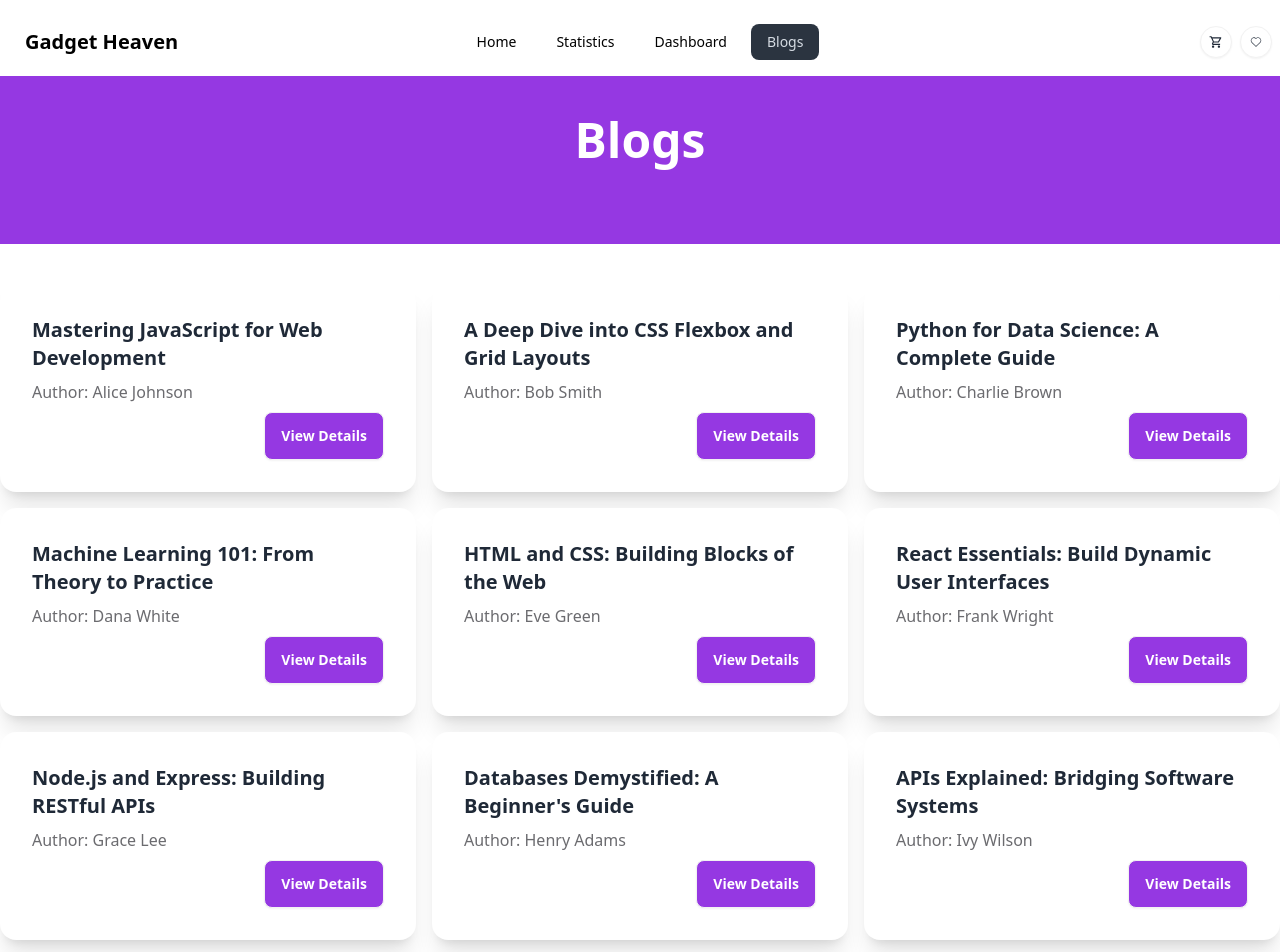
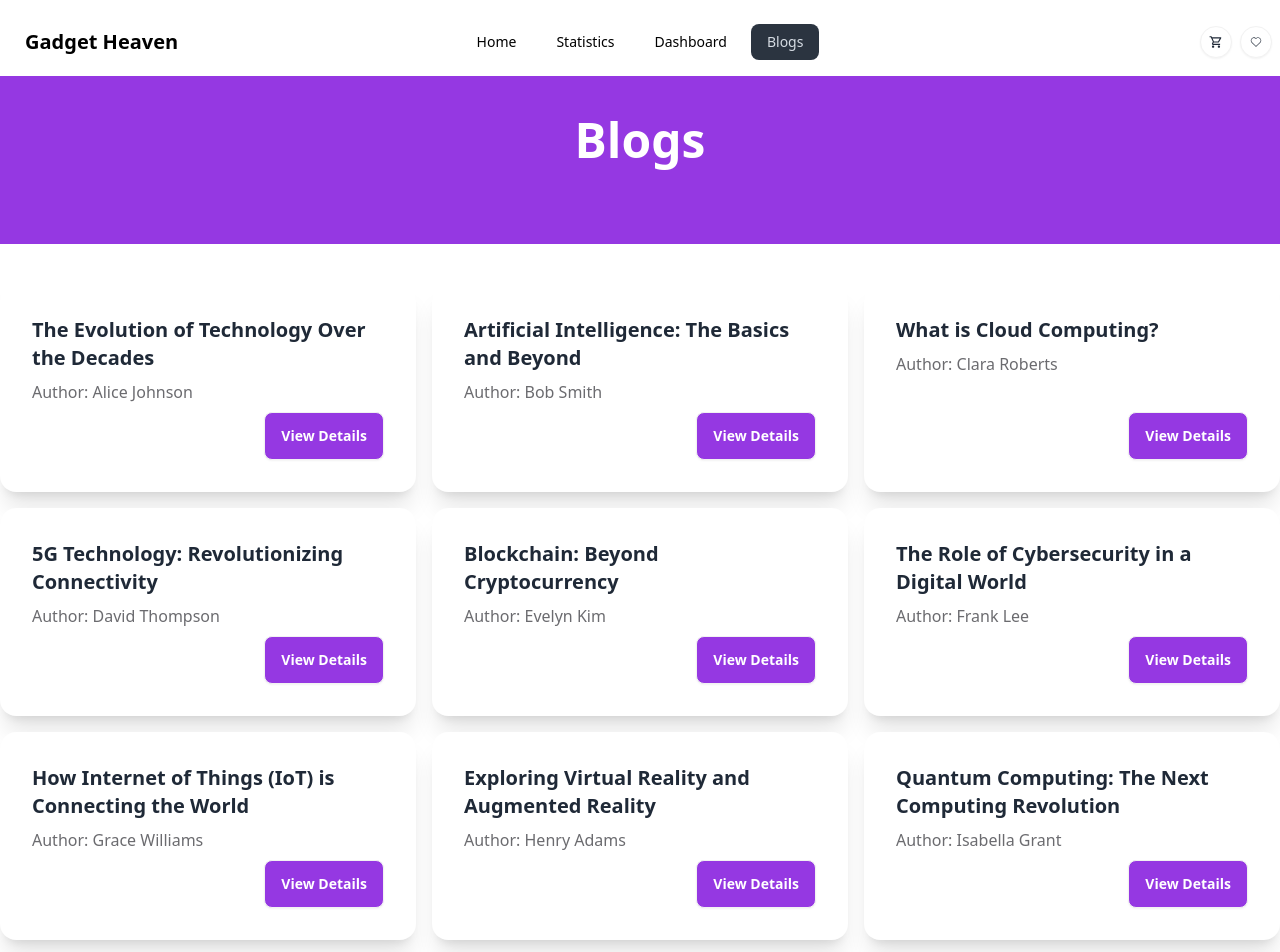
Before and after one commit to programming-hero-web-course-4/b10a8-gadget-heaven-adnansyed101, a React (Vite) app: page /blogs in a window 1280 px wide. Shown: the top 952 px of the page. Built offline with nearby package versions, Linux system fonts and the light colour scheme.

Commit message:
Change title

```diff
--- a/index.html
+++ b/index.html
@@ -4,7 +4,7 @@
     <meta charset="UTF-8" />
     <link rel="icon" type="image/svg+xml" href="/icon.png" />
     <meta name="viewport" content="width=device-width, initial-scale=1.0" />
-    <title>Gadget Heaven</title>
+    <title>Home | Gadget Heaven</title>
   </head>
   <body>
     <div id="root"></div>
--- a/public/blogs.json
+++ b/public/blogs.json
@@ -1,72 +1,72 @@
 [
   {
     "id": 1,
-    "title": "Mastering JavaScript for Web Development",
-    "content": "JavaScript is essential for web development. In this comprehensive guide, we'll explore the ins and outs of JavaScript, from variables and data types to functions, objects, and asynchronous programming. Understanding the nuances of JavaScript, such as closures, the event loop, and promises, is key to building responsive web applications. This guide will also touch on ES6 features, like let and const, arrow functions, template literals, destructuring, and more. By mastering these concepts, you will be ready to build interactive websites and tackle advanced JavaScript frameworks like React, Vue, and Angular.",
+    "title": "The Evolution of Technology Over the Decades",
     "author": "Alice Johnson",
-    "date": "2023-11-01"
+    "date": "2024-11-05",
+    "content": "Technology has advanced at an unprecedented pace, influencing every aspect of human life. Starting from the industrial revolution to the digital age, each milestone brought significant changes. The internet made information universally accessible, while smartphones made communication instant. Today, AI, cloud computing, and blockchain are setting new directions. Understanding the evolution of technology helps us appreciate its impact on society and economy."
   },
   {
     "id": 2,
-    "title": "A Deep Dive into CSS Flexbox and Grid Layouts",
-    "content": "CSS layout systems have evolved, with Flexbox and Grid leading the way. Flexbox excels in one-dimensional layouts, allowing you to easily align and distribute space among items in a container. We will explore properties like justify-content, align-items, and flex-grow to create adaptable layouts. CSS Grid, on the other hand, is designed for two-dimensional layouts, making it perfect for complex web designs. This post covers grid-template-areas, grid-column, grid-row, and responsive techniques to build modern, user-friendly layouts. Mastering Flexbox and Grid is a game-changer for web designers.",
+    "title": "Artificial Intelligence: The Basics and Beyond",
     "author": "Bob Smith",
-    "date": "2023-10-28"
+    "date": "2024-11-05",
+    "content": "Artificial Intelligence (AI) refers to machines designed to perform tasks that require human intelligence. With applications in healthcare, finance, and education, AI's potential is vast. Machine learning, a subset of AI, allows systems to improve from data over time. While AI offers numerous benefits, it also raises ethical concerns such as privacy and the future of employment."
   },
   {
     "id": 3,
-    "title": "Python for Data Science: A Complete Guide",
-    "content": "Python has become a staple in data science due to its simplicity and powerful libraries. This guide covers Python basics like variables, loops, and functions, and moves on to data science-specific topics. We'll explore libraries like NumPy for numerical computing, pandas for data manipulation, Matplotlib and Seaborn for data visualization, and Scikit-Learn for machine learning. You will learn how to preprocess data, create data visualizations, and build machine learning models. With hands-on examples and projects, this guide prepares you to analyze and interpret data like a pro.",
-    "author": "Charlie Brown",
-    "date": "2023-10-20"
+    "title": "What is Cloud Computing?",
+    "author": "Clara Roberts",
+    "date": "2024-11-05",
+    "content": "Cloud computing has transformed how data is stored and accessed. Instead of relying on local servers, cloud services offer scalable solutions, enabling businesses to store, access, and manage data remotely. This shift has brought flexibility, cost savings, and accessibility, supporting remote work and global collaboration across various industries."
   },
   {
     "id": 4,
-    "title": "Machine Learning 101: From Theory to Practice",
-    "content": "Machine learning (ML) is transforming industries, from healthcare to finance. This article begins with ML basics, including supervised and unsupervised learning, and progresses to complex concepts like neural networks and deep learning. We'll cover algorithms such as linear regression, decision trees, and clustering, and discuss when to use each one. Practical coding examples will demonstrate how to implement ML models using Python libraries like TensorFlow and PyTorch. This post is perfect for those who want to understand ML applications and dive into coding their first models.",
-    "author": "Dana White",
-    "date": "2023-10-15"
+    "title": "5G Technology: Revolutionizing Connectivity",
+    "author": "David Thompson",
+    "date": "2024-11-05",
+    "content": "The advent of 5G technology promises faster speeds, lower latency, and the ability to support more connected devices. Industries such as healthcare, automotive, and manufacturing are exploring 5G for innovative applications. Although its rollout has faced challenges, 5G is expected to be the backbone of future smart cities and IoT systems."
   },
   {
     "id": 5,
-    "title": "HTML and CSS: Building Blocks of the Web",
-    "content": "HTML and CSS are the foundation of web development. In this extensive guide, we will cover everything you need to know, from HTML tags and CSS selectors to more advanced techniques like CSS animations and responsive design. Learn about semantic HTML, which improves accessibility and SEO, and CSS Flexbox and Grid, which allow for modern layouts. With practical examples, you will learn to create and style web pages that are both visually appealing and functional, ensuring a seamless user experience across devices.",
-    "author": "Eve Green",
-    "date": "2023-10-10"
+    "title": "Blockchain: Beyond Cryptocurrency",
+    "author": "Evelyn Kim",
+    "date": "2024-11-05",
+    "content": "Blockchain technology, first popularized by cryptocurrency, offers secure and decentralized record-keeping. Industries such as finance, supply chain, and healthcare are utilizing blockchain for transparent and tamper-proof records. While still emerging, blockchain holds potential for secure voting systems, smart contracts, and even identity verification."
   },
   {
     "id": 6,
-    "title": "React Essentials: Build Dynamic User Interfaces",
-    "content": "React is a popular JavaScript library for building user interfaces. This post provides an in-depth look at React, including components, props, state, and the virtual DOM. You will learn how to create reusable UI components and manage data flow within a React application. We wll also cover hooks like useState and useEffect, as well as advanced topics like context and reducers for state management. Whether you're building a small project or a large-scale app, mastering React will open doors to powerful, maintainable code.",
-    "author": "Frank Wright",
-    "date": "2023-10-05"
+    "title": "The Role of Cybersecurity in a Digital World",
+    "author": "Frank Lee",
+    "date": "2024-11-05",
+    "content": "As digital reliance grows, cybersecurity has become essential to protect data from unauthorized access and cyber threats. Cybersecurity covers practices to secure networks, systems, and devices. With an increase in cyber attacks, businesses are prioritizing secure data practices, while governments are enforcing stricter regulations to safeguard user privacy."
   },
   {
     "id": 7,
-    "title": "Node.js and Express: Building RESTful APIs",
-    "content": "Node.js allows JavaScript to run on the server, making it a versatile tool for backend development. This guide covers the fundamentals of Node.js and Express, from setting up a server to building RESTful APIs. Topics include request and response handling, middleware, and connecting to databases. We will walk through a sample API project to illustrate these concepts. By the end, you will understand how to create APIs that handle CRUD operations, ensuring robust backend functionality for web applications.",
-    "author": "Grace Lee",
-    "date": "2023-09-30"
+    "title": "How Internet of Things (IoT) is Connecting the World",
+    "author": "Grace Williams",
+    "date": "2024-11-05",
+    "content": "The Internet of Things (IoT) involves connecting everyday objects to the internet, allowing them to collect and share data. IoT applications range from smart homes to industrial automation. By enabling devices to communicate, IoT has the potential to create more efficient systems in healthcare, agriculture, and urban planning."
   },
   {
     "id": 8,
-    "title": "Databases Demystified: A Beginner's Guide",
-    "content": "Databases are crucial for storing and managing data. This guide introduces you to different database types, including SQL and NoSQL, and their use cases. We will cover basic SQL queries, joins, indexing, and normalization, as well as MongoDB's document-oriented approach. You'll learn how databases interact with web applications and gain hands-on experience with queries, ensuring you can effectively store and retrieve data. This knowledge is essential for backend development and data management in any modern application.",
+    "title": "Exploring Virtual Reality and Augmented Reality",
     "author": "Henry Adams",
-    "date": "2023-09-25"
+    "date": "2024-11-05",
+    "content": "Virtual Reality (VR) and Augmented Reality (AR) are immersive technologies that overlay digital information onto real-world settings or create entirely virtual environments. VR and AR are widely used in gaming and entertainment, but they also have applications in education, healthcare, and training, providing new ways to visualize and interact with information."
   },
   {
     "id": 9,
-    "title": "APIs Explained: Bridging Software Systems",
-    "content": "APIs (Application Programming Interfaces) enable different software systems to communicate. In this guide, we will explore API basics, including endpoints, HTTP methods, and status codes. You wll learn about REST and GraphQL, the two dominant API architectures, and their pros and cons. With practical examples, we will show how to fetch data from public APIs and how to build your own API. This guide is perfect for developers looking to understand API integrations and backend development.",
-    "author": "Ivy Wilson",
-    "date": "2023-09-20"
+    "title": "Quantum Computing: The Next Computing Revolution",
+    "author": "Isabella Grant",
+    "date": "2024-11-05",
+    "content": "Quantum computing leverages principles of quantum mechanics to perform calculations at speeds unimaginable with classical computers. This technology could revolutionize fields requiring complex computations, such as cryptography and drug discovery. Although still in its early stages, quantum computing is a field with tremendous potential for transformative breakthroughs."
   },
   {
     "id": 10,
-    "title": "Web Development Trends in 2023",
-    "content": "The web development landscape is constantly evolving. In this article, we will discuss the latest trends, including JAMstack architecture, serverless functions, and WebAssembly. We will explore why static site generators and headless CMSs are gaining traction and how new CSS features like container queries are changing responsive design. Staying updated with these trends helps developers build faster, more scalable, and secure web applications. This guide covers essential skills and tools to stay competitive in the rapidly changing field of web development.",
-    "author": "Jack Clark",
-    "date": "2023-09-15"
+    "title": "Autonomous Vehicles: Driving into the Future",
+    "author": "Jack Taylor",
+    "date": "2024-11-05",
+    "content": "Autonomous vehicles, or self-driving cars, use sensors, AI, and advanced algorithms to navigate without human intervention. While promising enhanced road safety and convenience, autonomous vehicles face challenges in regulation, safety, and infrastructure. As technology advances, these vehicles may become a major component of urban transportation."
   }
 ]
--- a/src/components/BlogDetails.jsx
+++ b/src/components/BlogDetails.jsx
@@ -1,9 +1,14 @@
+import { useEffect } from "react";
 import { useLoaderData, useParams } from "react-router-dom";
 
 const BlogDetails = () => {
   const { id } = useParams();
   const blogs = useLoaderData();
   const currentBlog = blogs.find((blog) => blog.id === parseInt(id));
+
+  useEffect(() => {
+    document.title = "Details | Gadget Heaven";
+  }, []);
 
   return (
     <div className="hero min-h-96">
--- a/src/components/Blogs.jsx
+++ b/src/components/Blogs.jsx
@@ -1,8 +1,13 @@
 import { useLoaderData } from "react-router-dom";
 import BlogsCard from "./BlogsCard";
+import { useEffect } from "react";
 
 const Blogs = () => {
   const blogs = useLoaderData();
+
+  useEffect(() => {
+    document.title = "Blogs | Gadget Heaven";
+  }, []);
 
   return (
     <section className="mb-10">
--- a/src/components/Dashboard.jsx
+++ b/src/components/Dashboard.jsx
@@ -1,9 +1,14 @@
+import { useEffect } from "react";
 import DashCart from "./DashCart";
 import DashWish from "./DashWish";
 import { useOutletContext } from "react-router-dom";
 
 const Dashboard = () => {
   const { tab, handleSelectedTab } = useOutletContext();
+
+  useEffect(() => {
+    document.title = "Dashboard | Gadget Heaven";
+  }, []);
 
   return (
     <section className="mb-10">
--- a/src/components/Gadgets.jsx
+++ b/src/components/Gadgets.jsx
@@ -1,9 +1,14 @@
+import { useEffect } from "react";
 import Card from "./Card";
 import { useOutletContext } from "react-router-dom";
 
 const Gadgets = () => {
   const { techs, selectedCategory, handleSelectedCategory } =
     useOutletContext();
+
+  useEffect(() => {
+    document.title = "Home | Gadget Heaven";
+  }, []);
 
   const categories = [
     "All Products",
--- a/src/components/ProductDetail.jsx
+++ b/src/components/ProductDetail.jsx
@@ -3,6 +3,7 @@ import { FaStar } from "react-icons/fa6";
 import { CiHeart } from "react-icons/ci";
 import { MdOutlineShoppingCart } from "react-icons/md";
 import ReactStars from "react-rating-stars-component";
+import { useEffect } from "react";
 
 const ProductDetail = () => {
   const { id } = useParams();
@@ -18,6 +19,10 @@ const ProductDetail = () => {
     rating,
     availability,
   } = currentTech;
+
+  useEffect(() => {
+    document.title = "Details | Gadget Heaven";
+  }, []);
 
   return (
     <div className="flex flex-col items-center mb-10 ">
```
